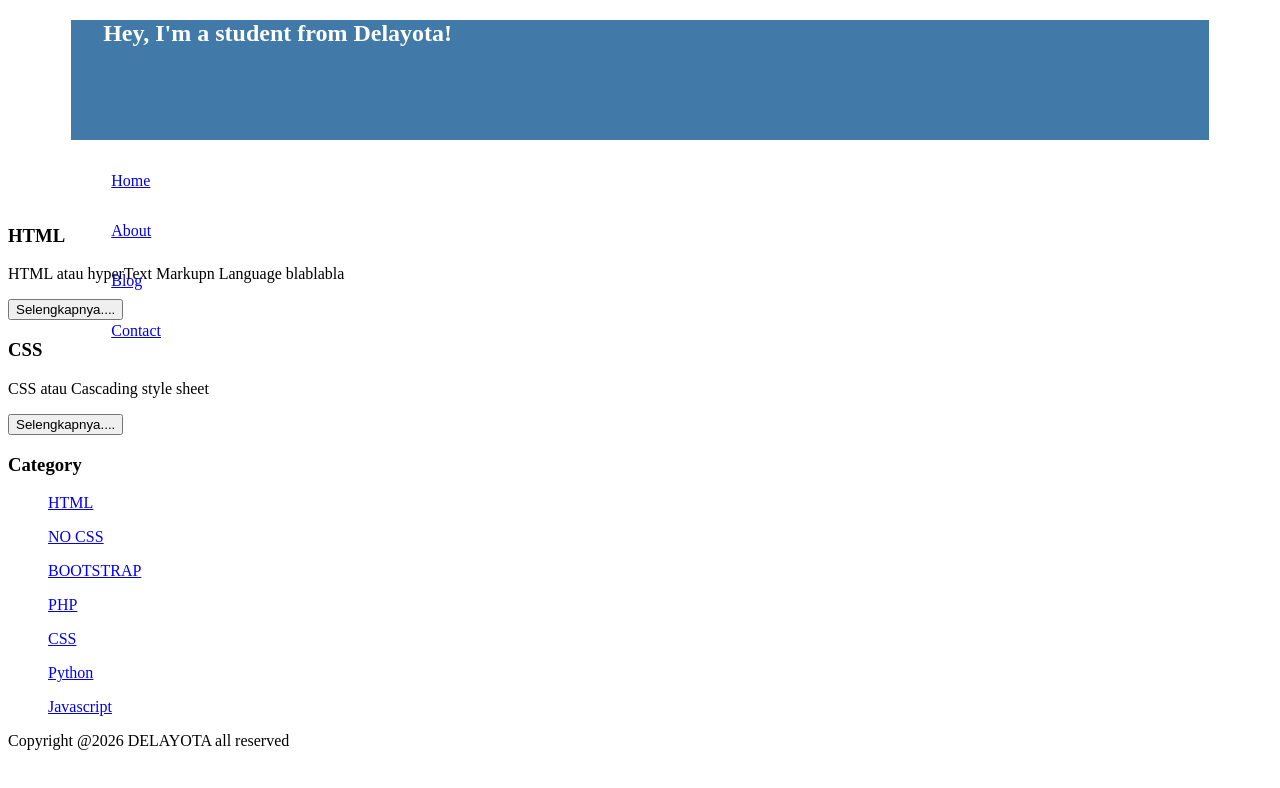
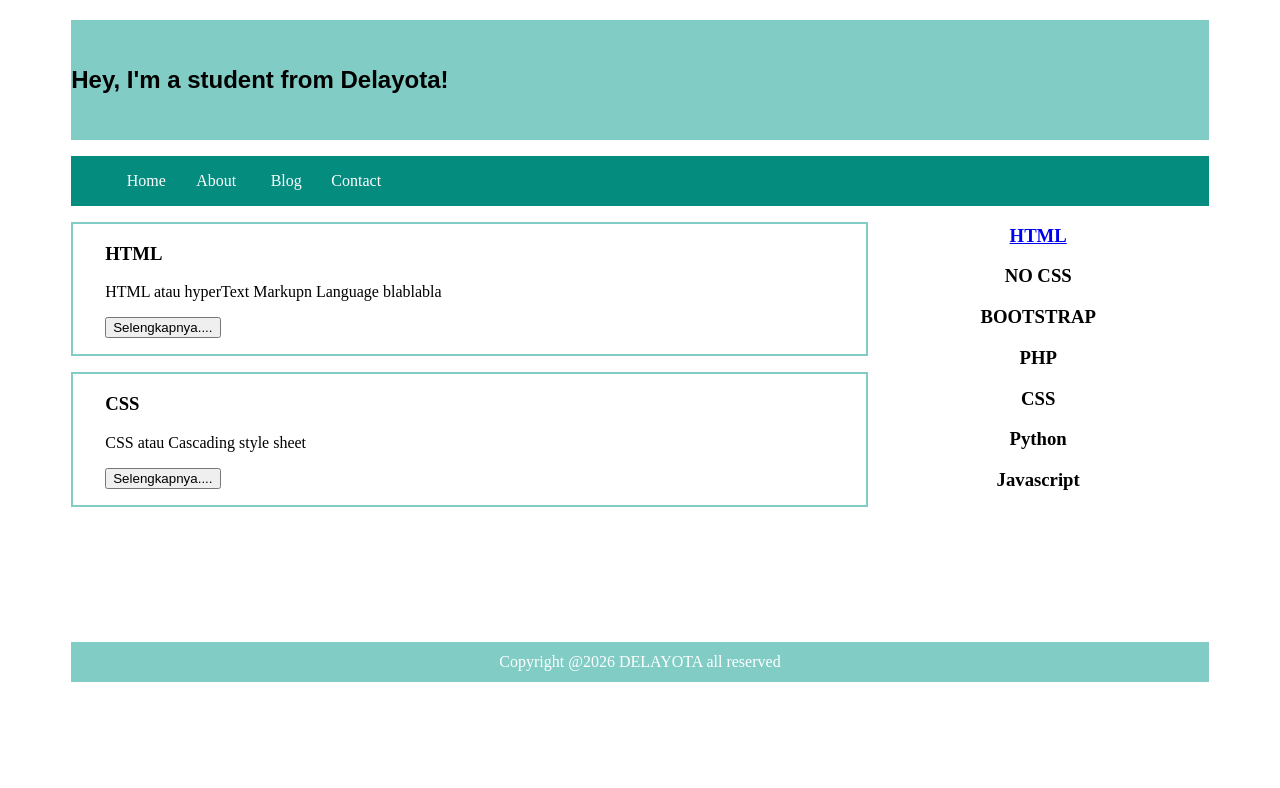
Before and after one commit to improblematicle/zafidelayota, a plain HTML site: page index.html in a window 1280 px wide. Drawn offline with Linux system fonts and the light colour scheme.

Commit message:
Add files via upload

```diff
--- a/index.html
+++ b/index.html
@@ -1,43 +1,72 @@
 <!doctype html>
 <html lang="en">
+
  <head>
    	<title>Delayota</title>
 	<link rel="stylesheet" href="style.css">
  </head>
- <body>
+
+ <div class="body">
     <div class="header">
-        <div class="jarak">
      <h2>Hey, I'm a student from Delayota!</h2>
     </div>
  </div>
+
  <div class="menu">
      	<ul>
     		<li><a href="index.html">Home</a></li>
      		<li><a href="about.html">About</a></li>
      		<li><a href="blog.html">Blog</a></li>
-                <li><a href="#">Contact</a></li>
+     		<li><a href="contact.html">Contact</a></li>
   	</ul>
  </div>
 
+<div class="content">
+	<div class="jarak">
+		<!-- kiri -->
+		<div class="kiri">
+			<!-- blog -->
+			<div class="border">
+				<div class="jarak">
 					<h3>HTML</h3>
      					<p>HTML atau hyperText Markupn Language blablabla</p>
-             <button>Selengkapnya....</button>
-
+     					<button class="btn">Selengkapnya....</button>
+				</div>
+			</div>
+			<!-- end blog -->
+			<!-- blog -->
+			<div class="border">
+				<div class="jarak">
 					<h3>CSS</h3>
      					<p>CSS atau Cascading style sheet</p>
      					<button>Selengkapnya....</button>
-          </ul>
+				</div>
+			</div>
+			<!-- end blog -->
+		</div>
+		<!-- kiri -->
+		<!-- kanan -->
+		<div class="kanan">
+			<div class="jarak">
+   				<h3 style="text-align:center;>Category</h3>
+   				<hr/>
+     				<p style="text-align:center;><a href="a" class="undecor">HTML</a></p>
+     				<p style="text-align:center;><a href="a" class="undecor">NO CSS</a></p>
+     				<p style="text-align:center;><a href="a" class="undecor">BOOTSTRAP</a></p>
+     				<p style="text-align:center;><a href="a" class="undecor">PHP</a></p>
+     				<p style="text-align:center;><a href="a" class="undecor">CSS</a></p>
+     				<p style="text-align:center;><a href="a" class="undecor">Python</a></p>
+     				<p style="text-align:center;><a href="a" class="undecor">Javascript</a></p>
+   			</div>
+		</div>
+		<!-- kanan -->
+	</div>
+</div>
 
-          <h3>Category</h3>
-          <ul>
-              <p><a href="a" >HTML</a></p>
-              <p><a href="a" >NO CSS</a></p>
-              <p><a href="a" >BOOTSTRAP</a></p>
-              <p><a href="a" >PHP</a></p>
-              <p><a href="a" >CSS</a></p>
-              <p><a href="a" >Python</a></p>
-              <p><a href="a" >Javascript</a></p>
-           </ul>
-             <p>Copyright @2026 DELAYOTA all reserved</p>
+<div class="footer">
+	<div class="jarak">
+     		<p style="text-align:center;">Copyright @2026 DELAYOTA all reserved</p>
+	</div>
+</div>
 </body>
 </html>
--- a/style.css
+++ b/style.css
@@ -1,28 +1,68 @@
-<body>
-{
- background-color:#81cdc6;
+.body{
+   background:#FFFFFF	;
    width:100%;
-font-family:times-new-roman;
+   font-family:sans-serif;
    margin:0 auto;
 }
 
 .header{
    width:90%;
-   margin: auto;
+   margin:auto;
    height:120px;
-   line-heoight:120px;
-   background:#417aa8;
-   color:#fff;
+   line-height:120px;
+   background:#81cdc6;
 }
 
-.jarak{
-    padding:0 2pc;
+.content{
+   width:90%;
+   margin:auto;
+   height:420px;
+   padding:0.1px;
+   background: #FFF
+   color:#333
+}
+.border{
+   border:2px solid #81cdc6;
+   margin-top:1pc;
+   padding-bottom:1pc;
+   padding-left:2pc;
+   padding-right:2pc;
+}
+
+.kiri{
+   width:70%;
+   float:left;
+   margin:auto;
+   background:#FFFFFF;
+   height:420px;
+}
+
+.kanan{
+   width:30%;
+   float:right;
+   margin:auto;
+   background#FFFFFF;
+   height:420px;
+}
+
+.undercor{
+   text-decoration:none;
+}
+
+.footer{
+   width:90%;
+   margin:auto;
+   height:40px;
+   line-height:40px;
+   background:#81cdc6;
+   color:#fff;
+   margin-bottom:1pc;
 }
 
 .menu{
-    backgroiund-color: #81cdc6;
-    height: 50px;
-    line-height: 50px;
+   background-color:#048c7f;
+   height:50px;
+   line-height:50px;
    position:relative;
    width:90%;
    margin:0 auto;
@@ -33,16 +73,16 @@ font-family:times-new-roman;
    list-style:none;
 }
 
-.menu ul il a {
+.menu ul li a {
    float:left;
-  width: 70px;
+   width:70px;
    display:block;
    text-align:center;
-  colour:#FFF;
+   color:#FFF;
    text-decoration:none;
 }
 
-/menu ul li a:hover {
-  background-color:#4b88bb;
+.menu ul li a:hover {
+   background-color:#81cdc6
    display:block;
 }
```
Also changed, not shown: about.html (+3 -3 lines). Lines whose indentation alone changed are shown as unchanged.
